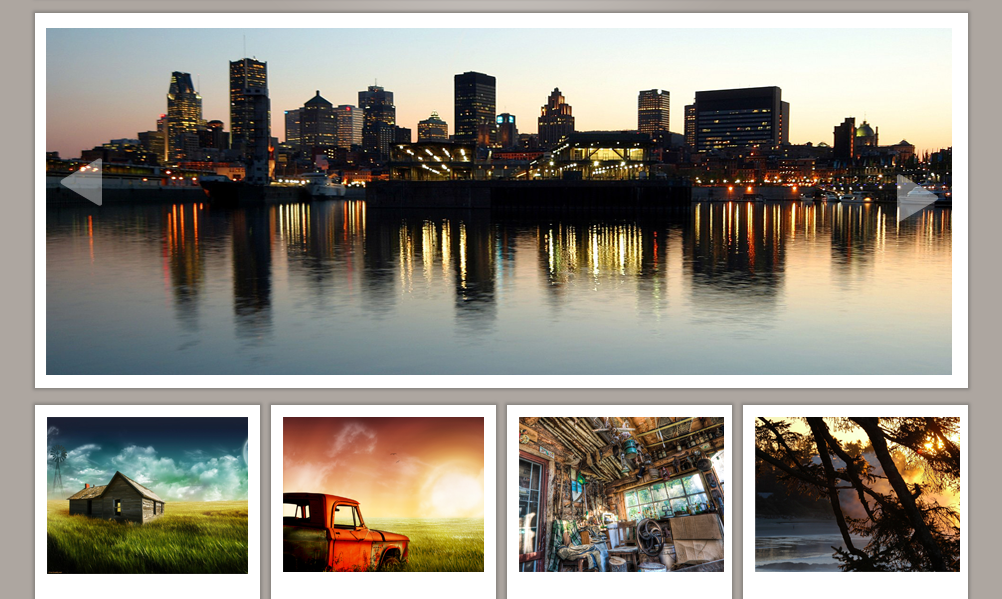
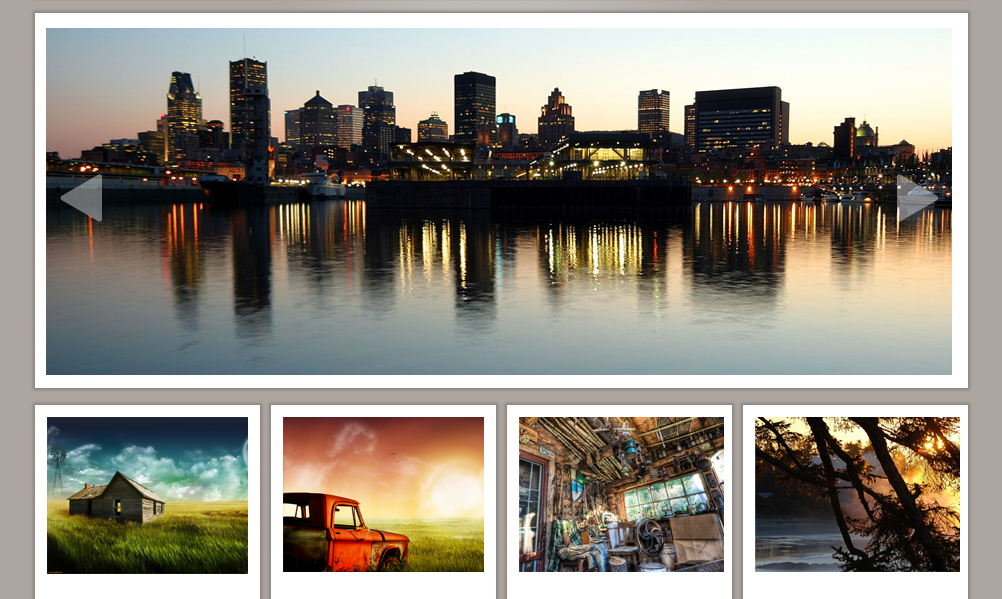
Before and after one commit to stefiiii/Weblayout, a plain HTML site: page index.html in a window 1280 px wide. Shown: the part 197-796 px from the top of the page, without its empty margins (139-1141 px from the left). Drawn offline with Linux system fonts and the light colour scheme.

Commit message:
Update stylesheet.css

```diff
--- a/stylesheet.css
+++ b/stylesheet.css
@@ -235,7 +235,7 @@ nav a{
 	float:left;
 	position:absolute;
 	left:25px;
-	top:145px;
+	top:161px;
 }
 #rarrow{
 	background:url(images/right.png);
```
